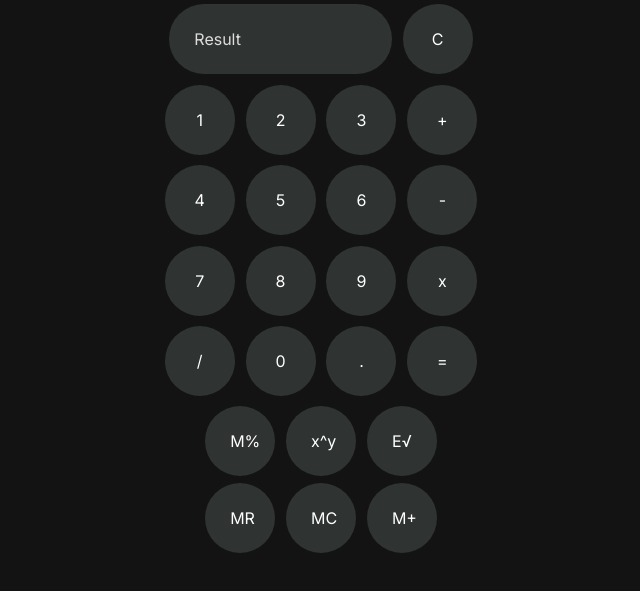
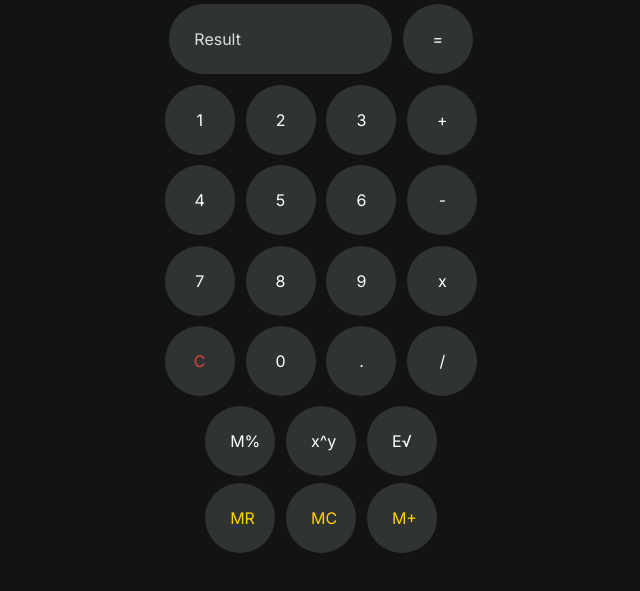
Before and after one commit to Jindouz/js_calc2, a plain HTML site: page index.html in a window 1280 px wide. Shown: the part 143-734 px from the top of the page, without its empty margins (319-959 px from the left). Drawn offline with Linux system fonts and the light colour scheme.

Commit message:
Style and reposition (Buttons)

```diff
--- a/index.html
+++ b/index.html
@@ -29,7 +29,7 @@
         <!-- main text box -->
         <input type="text" name="result" id="result" placeholder="Result" readonly />
         <!-- function buttons -->
-        <input type="button" value="C" onclick="clearNum()" />
+        <input type="button" value="=" onclick="calculate()" />
       </div>
       <div class="second-row">
         <input type="button" value="1" onclick="addDigit(1)" />
@@ -50,10 +50,11 @@
         <input type="button" value="x" onclick="oper('*')" />
       </div>
       <div class="fifth-row">
-        <input type="button" value="/" onclick="oper('/')" />
+        <input type="button" value="C" onclick="clearNum()" style="color: rgb(214, 67, 67)" />
         <input type="button" value="0" onclick="addDigit(0)" />
         <input type="button" value="." onclick="oper('.')" />
-        <input type="button" value="=" onclick="calculate()" />
+        <input type="button" value="/" onclick="oper('/')" />
+
       </div>
       <div class="sixth-row">
         <input type="button" value="M%" onclick="oper('mod')" />
@@ -61,9 +62,9 @@
         <input type="button" value="E√" onclick="squareRoot()" />
       </div>
       <div class="seventh-row">
-        <input type="button" value="MR" onclick="manageMemory('recall')" />
-        <input type="button" value="MC" onclick="manageMemory('clear')" />
-        <input type="button" value="M+" onclick="manageMemory('store')" />
+        <input type="button" value="MR" onclick="manageMemory('recall')" style="color: rgb(255, 208, 0)" />
+        <input type="button" value="MC" onclick="manageMemory('clear')" style="color: rgb(255, 208, 0)" />
+        <input type="button" value="M+" onclick="manageMemory('store')" style="color: rgb(255, 208, 0)" />
       </div>
     </div>
   </div>
```
